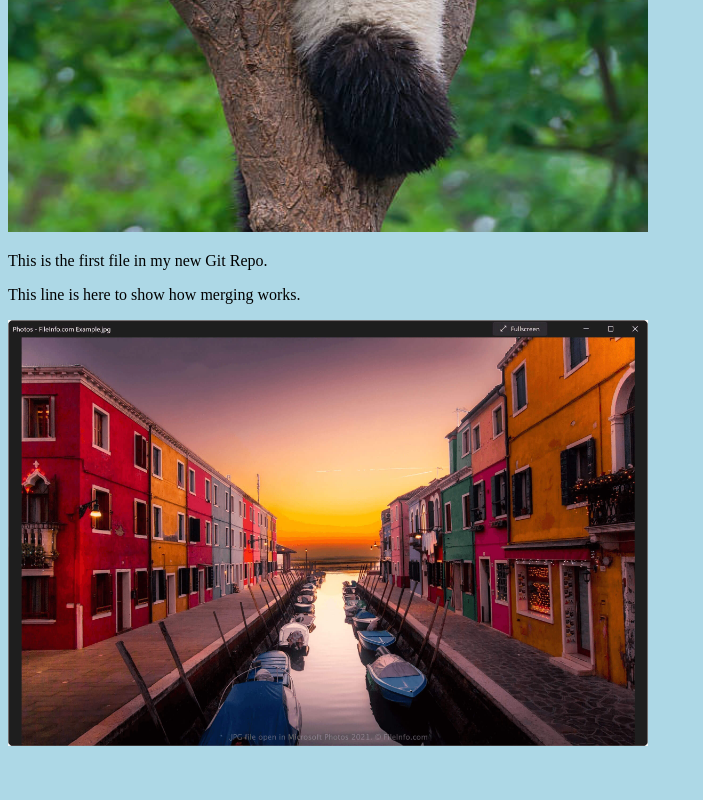
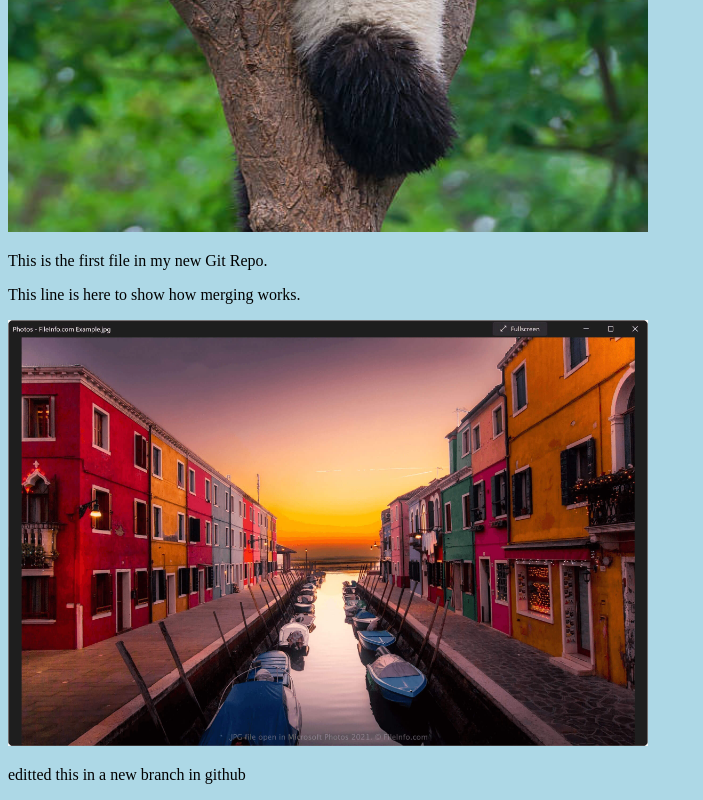
Before and after one commit to maartenVR1/learninGit, a plain HTML site: page index.html in a window 1280 px wide. Shown: the part 488-1288 px from the top of the page, without its empty margins (0-703 px from the left). Before the commit the page ends 1246 px from the top, so only its background shows below. Drawn offline with Linux system fonts and the light colour scheme.

Commit message:
Update index.html
updates the index file in a html skeleton branch of my github remote repo

```diff
--- a/index.html
+++ b/index.html
@@ -11,6 +11,6 @@
 <p>This is the first file in my new Git Repo.</p>
 <p>This line is here to show how merging works.</p>
 <div><img src="img_hello_git.jpg" alt="Hello Git" style="width:100%;max-width:640px"></div>
-
+<p>editted this in a new branch in github</p>
 </body>
 </html>
```
